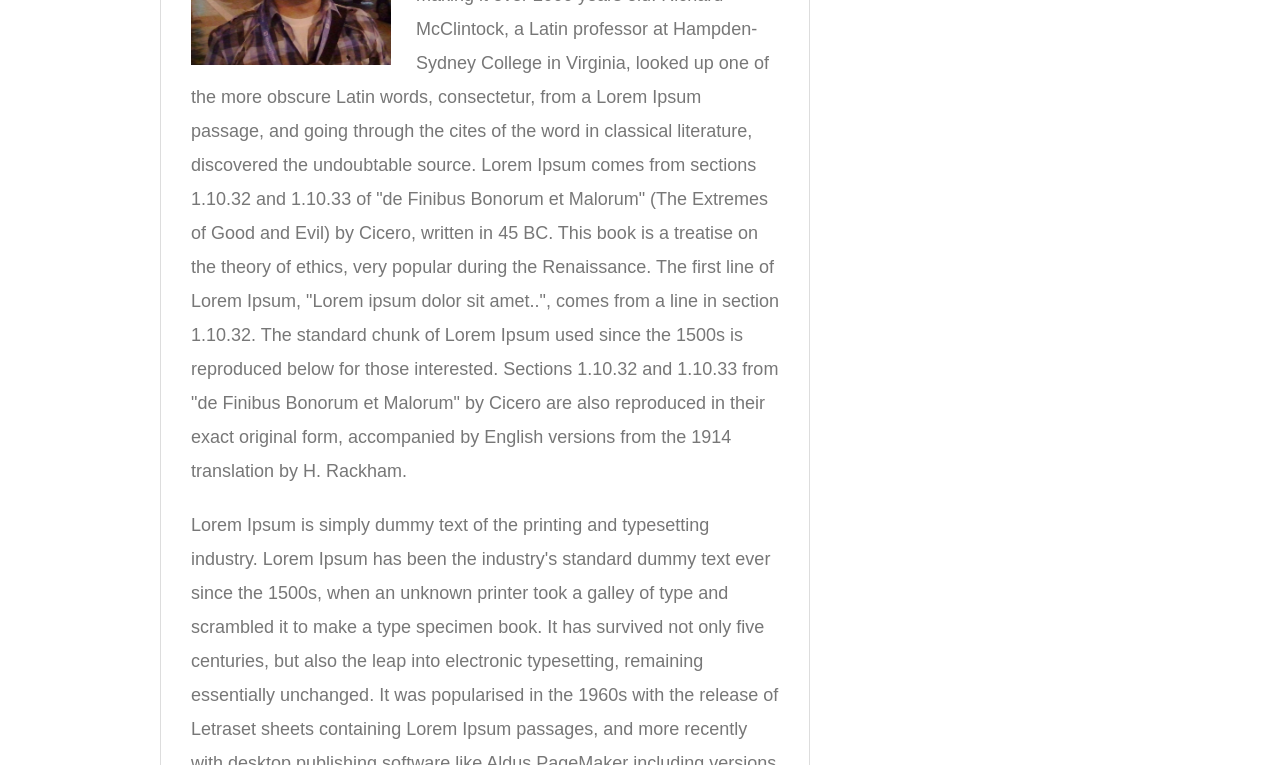
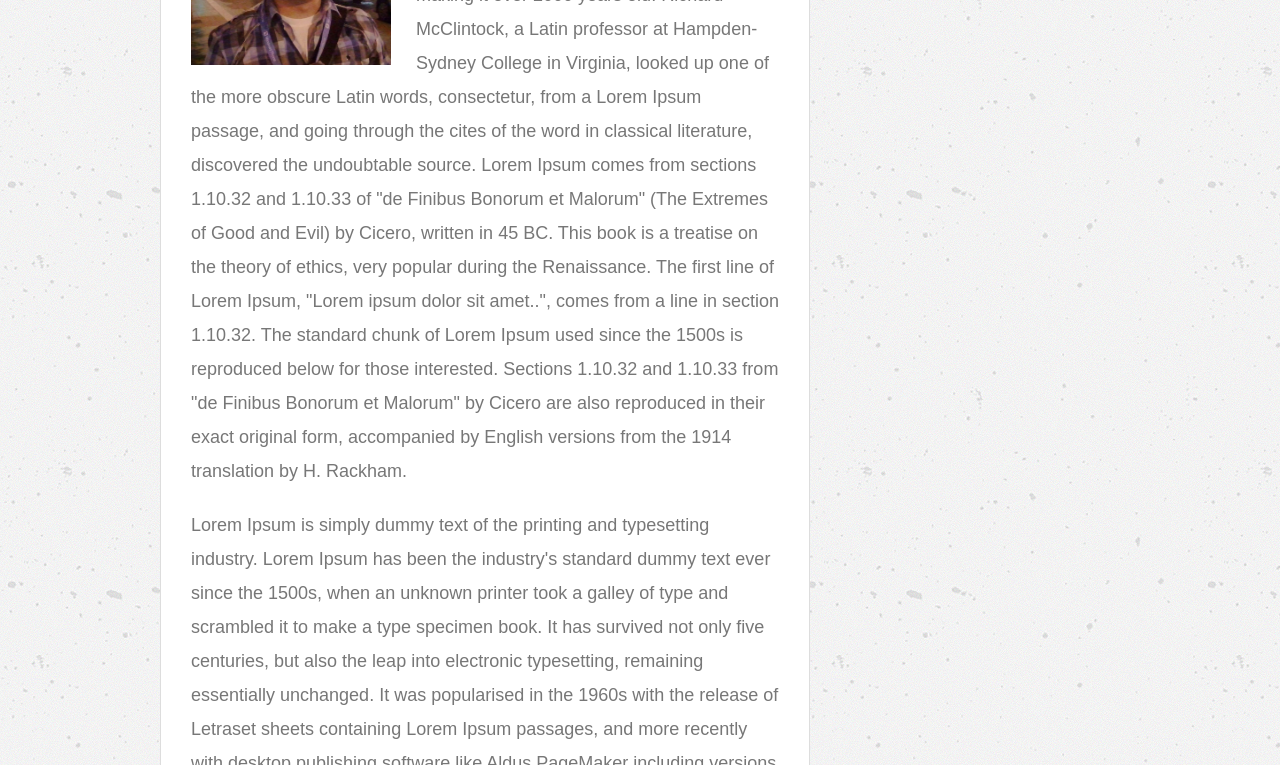
Before and after one commit to alanDliang/Basic-Portfolio, a plain HTML site: page index.html in a window 1280 px wide. Shown: the part 377-1142 px from the top of the page. Drawn offline with Linux system fonts and the light colour scheme.

Commit message:
final version

```diff
--- a/assets/css/style.css
+++ b/assets/css/style.css
@@ -3,7 +3,7 @@ body {
   font-size: 18px;
   line-height: 34px;
   color: #777;
-  background: url("../images/concrete_seamless.png");
+  background: url("../images/concrete-texture.png");
 }
 
 * {
```
